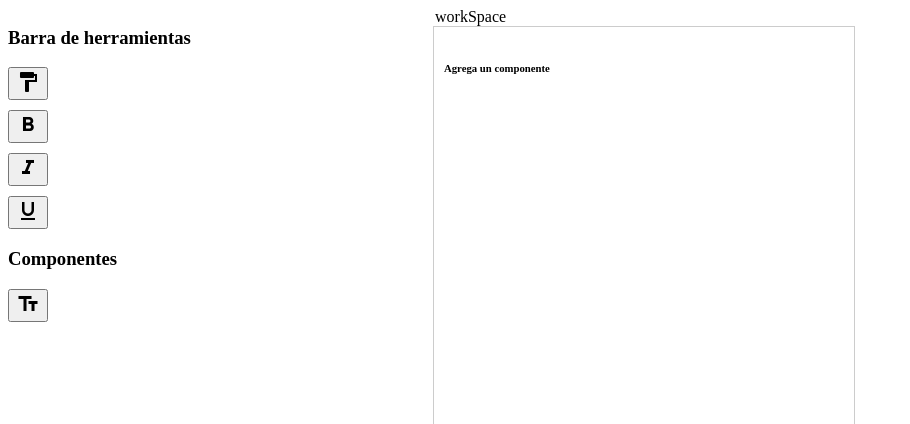
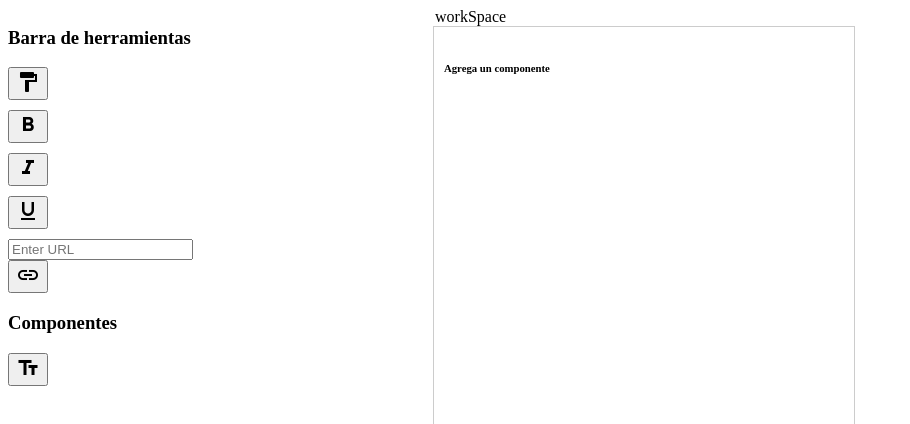
Before and after one commit to cetor88/email-builder, an Angular app: page / in a window 1280 px wide. Shown: the top 424 px of the page, without its empty margins (0-910 px from the left). Built offline with nearby package versions, Linux system fonts and the light colour scheme.

Commit message:
agrega hipervinvulo

```diff
--- a/src/app/container/container.component.html
+++ b/src/app/container/container.component.html
@@ -2,11 +2,6 @@
   <div class="example-container">
     <div>
       <h3>Barra de herramientas</h3>
-      <!-- <mat-button-toggle-group name="fontStyle" aria-label="Font Style">
-        <mat-button-toggle value="bold" id="btnBold" (change)="executeCommand('bold')">Bold</mat-button-toggle>
-        <mat-button-toggle value="italic" id="btnItalic" (change)="executeCommand('italic')">Italic</mat-button-toggle>
-        <mat-button-toggle value="underline" id="btnUnderline" (change)="executeCommand('underline')">Underline</mat-button-toggle>
-      </mat-button-toggle-group> -->
       <button (click)="changeProperties('color')">
         <mat-icon aria-hidden="false" aria-label="format_paint" fontIcon="format_paint"/>
       </button>
@@ -18,6 +13,11 @@
       </button>
       <button (click)="changeProperties('underline')">
         <mat-icon aria-hidden="false" aria-label="format_underlined" fontIcon="format_underlined"/>
+      </button>
+
+      <input #urlInput type="text" placeholder="Enter URL">
+      <button (click)="addHyperlink(urlInput.value)">
+        <mat-icon aria-hidden="false" aria-label="link" fontIcon="link"/>
       </button>
     </div>
     <div>
--- a/src/app/container/container.component.ts
+++ b/src/app/container/container.component.ts
@@ -37,6 +37,7 @@ export class ContainerComponent {
   // components = ['componente1', 'componente2', 'componente3']; //TODO: generar un array con los componentes que se pueden agregar
   workSpace: string[] = [];
   spanSelected: any;
+  selectedText: string = '';
   @ViewChildren(DraggableItemComponent) draggableItems!: QueryList<DraggableItemComponent>;
 
   /*Agrega el componente al workSpace*/
@@ -91,5 +92,14 @@ export class ContainerComponent {
 
   handleSelected(event: any) {
     this.spanSelected = event.spanId;
+    this.selectedText = event.selectedText;
+    console.log('Texto seleccionado:', this.selectedText);
+  }
+
+  addHyperlink(url: string): void {
+    const selectedComponent = this.draggableItems.find(item => item.spanId === this.spanSelected);
+    if (selectedComponent) {
+      selectedComponent.addHyperlink(url);
+    }
   }
 }
--- a/src/app/draggable-item/draggable-item.component.ts
+++ b/src/app/draggable-item/draggable-item.component.ts
@@ -21,6 +21,24 @@ export class DraggableItemComponent {
 
   selected(event: Event) {
     const spanId = this.editableSpan.nativeElement.id;
-    this.select.emit({ event, spanId });
+    const selectedText = this.getSelectedText();
+    this.select.emit({ event, spanId, selectedText });
+  }
+
+  getSelectedText(): string {
+    const selection = window.getSelection();
+    return selection ? selection.toString() : '';
+  }
+
+  addHyperlink(url: string): void {
+    const selection = window.getSelection();
+    if (selection && selection.rangeCount > 0) {
+      const range = selection.getRangeAt(0);
+      const link = document.createElement('a');
+      link.href = url;
+      link.textContent = range.toString();
+      range.deleteContents();
+      range.insertNode(link);
+    }
   }
 }
```
